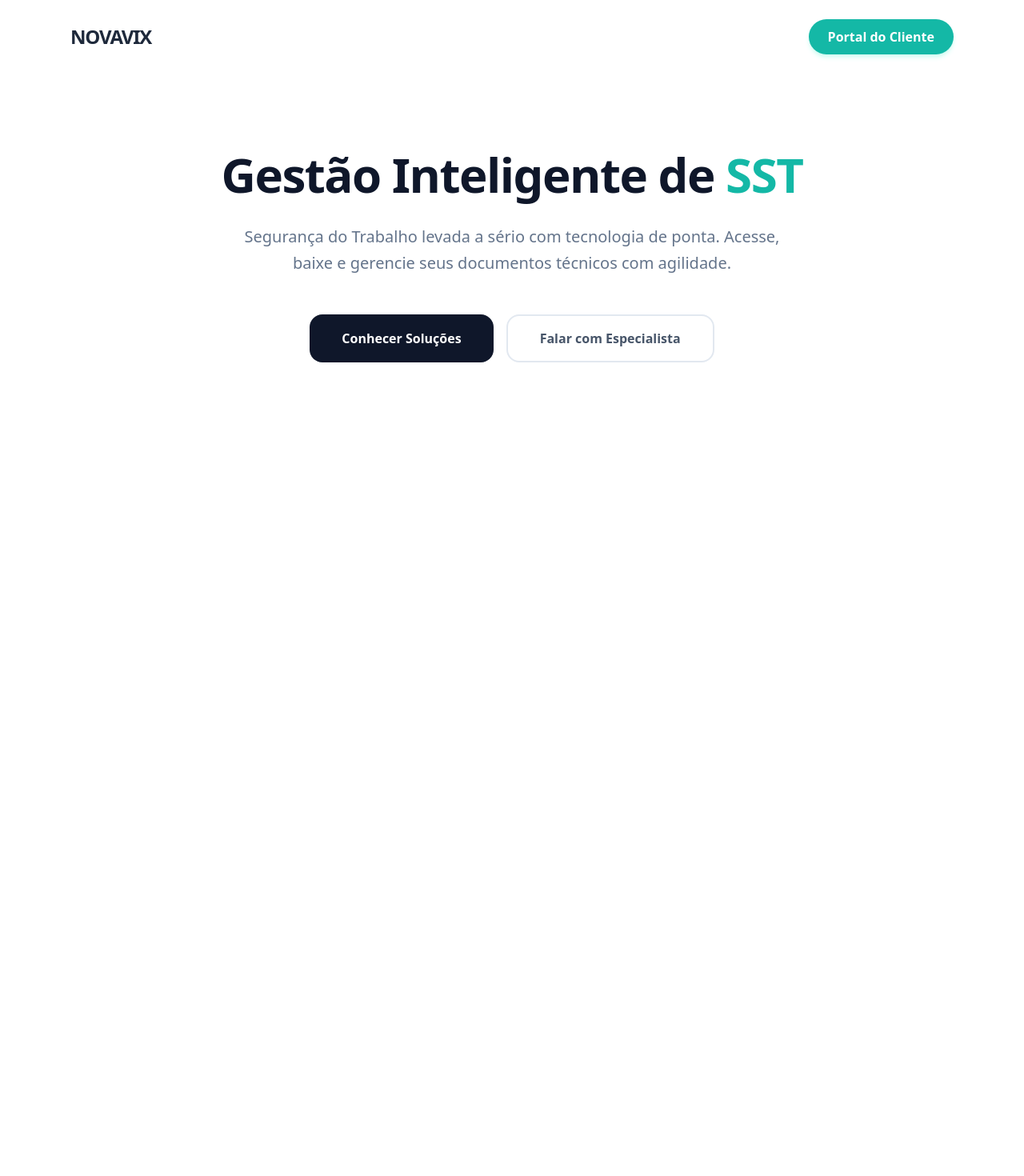
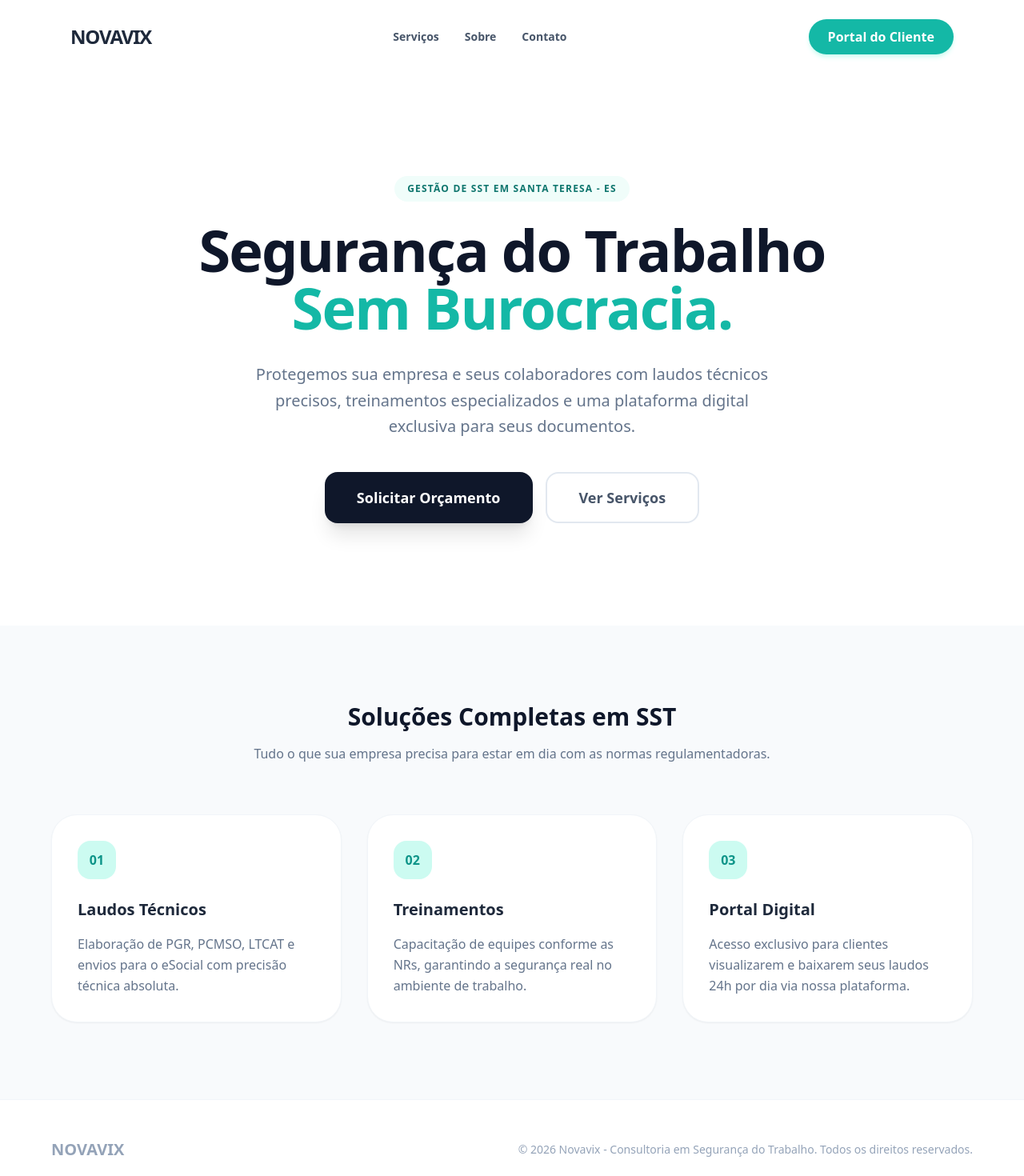
Before and after one commit to InfraNvix/novavix-site, a Next.js app: page / in a window 1280 px wide. Shown: the top 1470 px of the page at 80% size. Before the commit the page ends 800 px from the top, so only its background shows below. Built offline with nearby package versions, Linux system fonts and the light colour scheme.

Commit message:
Update page.tsx

```diff
--- a/app/page.tsx
+++ b/app/page.tsx
@@ -4,9 +4,14 @@ import Link from 'next/link';
 export default function HomePage() {
   return (
     <div className="min-h-screen bg-white font-sans">
-      {/* Navbar */}
+      {/* 1. NAVEGAÇÃO */}
       <nav className="p-6 flex justify-between items-center max-w-6xl mx-auto">
         <div className="font-black text-2xl text-slate-800 tracking-tighter">NOVAVIX</div>
+        <div className="hidden md:flex gap-8 text-sm font-bold text-slate-600">
+          <a href="#servicos" className="hover:text-teal-600 transition">Serviços</a>
+          <a href="#sobre" className="hover:text-teal-600 transition">Sobre</a>
+          <a href="#contato" className="hover:text-teal-600 transition">Contato</a>
+        </div>
         <Link
           href="/login"
           className="bg-[#14b8a6] text-white px-6 py-2.5 rounded-full font-bold hover:bg-[#0d9488] transition-all shadow-md shadow-teal-100"
@@ -15,24 +20,66 @@ export default function HomePage() {
         </Link>
       </nav>
 
-      {/* Hero Section */}
-      <main className="max-w-6xl mx-auto px-6 py-24 text-center">
-        <h1 className="text-6xl font-black text-slate-900 mb-8 tracking-tight">
-          Gestão Inteligente de <span className="text-[#14b8a6]">SST</span>
+      {/* 2. HERO SECTION (O que você faz e para quem) */}
+      <header className="max-w-6xl mx-auto px-6 py-20 lg:py-32 flex flex-col items-center text-center">
+        <span className="bg-teal-50 text-teal-700 text-xs font-black uppercase tracking-widest px-4 py-2 rounded-full mb-6">
+          Gestão de SST em Santa Teresa - ES
+        </span>
+        <h1 className="text-5xl lg:text-7xl font-black text-slate-900 mb-8 tracking-tight leading-[1.1]">
+          Segurança do Trabalho <br />
+          <span className="text-[#14b8a6]">Sem Burocracia.</span>
         </h1>
-        <p className="text-xl text-slate-500 mb-12 max-w-2xl mx-auto leading-relaxed">
-          Segurança do Trabalho levada a sério com tecnologia de ponta.
-          Acesse, baixe e gerencie seus documentos técnicos com agilidade.
+        <p className="text-xl text-slate-500 mb-10 max-w-2xl leading-relaxed">
+          Protegemos sua empresa e seus colaboradores com laudos técnicos precisos,
+          treinamentos especializados e uma plataforma digital exclusiva para seus documentos.
         </p>
-        <div className="flex flex-col sm:flex-row justify-center gap-4">
-          <button className="bg-slate-900 text-white px-10 py-4 rounded-2xl font-bold hover:bg-slate-800 transition-all">
-            Conhecer Soluções
+        <div className="flex flex-col sm:flex-row gap-4 w-full sm:w-auto">
+          <button className="bg-slate-900 text-white px-10 py-4 rounded-2xl font-bold hover:bg-slate-800 transition-all text-lg shadow-xl">
+            Solicitar Orçamento
           </button>
-          <button className="border-2 border-slate-200 text-slate-600 px-10 py-4 rounded-2xl font-bold hover:bg-slate-50 transition-all">
-            Falar com Especialista
+          <button className="border-2 border-slate-200 text-slate-600 px-10 py-4 rounded-2xl font-bold hover:bg-slate-50 transition-all text-lg">
+            Ver Serviços
           </button>
         </div>
-      </main>
+      </header>
+
+      {/* 3. SEÇÃO DE SERVIÇOS (As premissas do seu produto) */}
+      <section id="servicos" className="bg-slate-50 py-24 px-6">
+        <div className="max-w-6xl mx-auto">
+          <div className="text-center mb-16">
+            <h2 className="text-3xl font-black text-slate-900 mb-4">Soluções Completas em SST</h2>
+            <p className="text-slate-500 font-medium">Tudo o que sua empresa precisa para estar em dia com as normas regulamentadoras.</p>
+          </div>
+
+          <div className="grid md:grid-rows-1 md:grid-cols-3 gap-8">
+            <div className="bg-white p-8 rounded-[32px] shadow-sm border border-slate-100 hover:shadow-xl transition-all">
+              <div className="w-12 h-12 bg-teal-100 rounded-2xl flex items-center justify-center mb-6 text-teal-600 font-bold">01</div>
+              <h3 className="text-xl font-black text-slate-800 mb-4">Laudos Técnicos</h3>
+              <p className="text-slate-500 leading-relaxed">Elaboração de PGR, PCMSO, LTCAT e envios para o eSocial com precisão técnica absoluta.</p>
+            </div>
+
+            <div className="bg-white p-8 rounded-[32px] shadow-sm border border-slate-100 hover:shadow-xl transition-all">
+              <div className="w-12 h-12 bg-teal-100 rounded-2xl flex items-center justify-center mb-6 text-teal-600 font-bold">02</div>
+              <h3 className="text-xl font-black text-slate-800 mb-4">Treinamentos</h3>
+              <p className="text-slate-500 leading-relaxed">Capacitação de equipes conforme as NRs, garantindo a segurança real no ambiente de trabalho.</p>
+            </div>
+
+            <div className="bg-white p-8 rounded-[32px] shadow-sm border border-slate-100 hover:shadow-xl transition-all">
+              <div className="w-12 h-12 bg-teal-100 rounded-2xl flex items-center justify-center mb-6 text-teal-600 font-bold">03</div>
+              <h3 className="text-xl font-black text-slate-800 mb-4">Portal Digital</h3>
+              <p className="text-slate-500 leading-relaxed">Acesso exclusivo para clientes visualizarem e baixarem seus laudos 24h por dia via nossa plataforma.</p>
+            </div>
+          </div>
+        </div>
+      </section>
+
+      {/* 4. FOOTER */}
+      <footer className="py-12 px-6 border-t border-slate-100">
+        <div className="max-w-6xl mx-auto flex flex-col md:flex-row justify-between items-center gap-6">
+          <div className="font-black text-xl text-slate-400">NOVAVIX</div>
+          <p className="text-slate-400 text-sm">© 2026 Novavix - Consultoria em Segurança do Trabalho. Todos os direitos reservados.</p>
+        </div>
+      </footer>
     </div>
   );
 }
```
